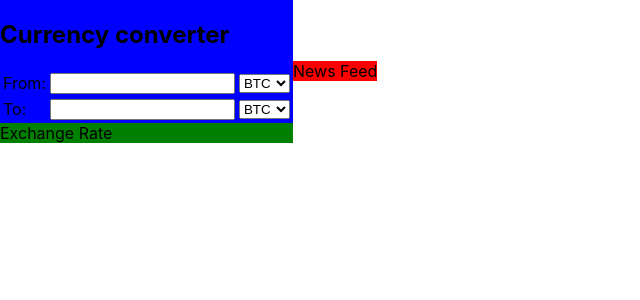
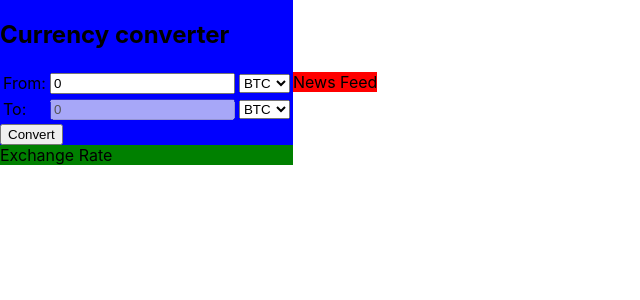
Before and after one commit to virinarl/currency-dashboard-practice, a React (Create React App) app: page / in a window 1280 px wide. Shown: the top 300 px of the page, without its empty margins (0-640 px from the left). Built offline with nearby package versions, Linux system fonts and the light colour scheme.

Commit message:
Funtional CurrencyConverter

```diff
--- a/src/components/CurrencyConverter.js
+++ b/src/components/CurrencyConverter.js
@@ -1,10 +1,41 @@
 import { useState } from "react";
 import ExchangeRateDisplay from "./ExchangeRateDisplay";
+import axios from "axios";
 
 const CurrencyConverter = () => {
   const currencies = ["BTC", "ETH", "USD"];
-  const [OriginalCurrency, setOriginalCurrency] = useState("BTC");
-  const [SecondaryCurrency, setSecondaryCurrency] = useState("BTC");
+  const [originalCurrency, setOriginalCurrency] = useState("BTC");
+  const [secondaryCurrency, setSecondaryCurrency] = useState("BTC");
+  const [amount, setAmount] = useState(0);
+  const [result, setResult] = useState(0);
+
+  const convert = () => {
+    const options = {
+      method: "GET",
+      url: "https://alpha-vantage.p.rapidapi.com/query",
+      params: {
+        from_currency: originalCurrency,
+        function: "CURRENCY_EXCHANGE_RATE",
+        to_currency: secondaryCurrency,
+      },
+      headers: {
+        "x-rapidapi-host": "alpha-vantage.p.rapidapi.com",
+        "x-rapidapi-key": "45afa4811dmsh948a203d5fc2f2bp1944f2jsn85b5e2f5a078",
+      },
+    };
+
+    axios
+      .request(options)
+      .then((response) => {
+        setResult(
+          response.data["Realtime Currency Exchange Rate"]["5. Exchange Rate"] *
+            amount
+        );
+      })
+      .catch((error) => {
+        console.error(error);
+      });
+  };
 
   return (
     <div className="currency-converter">
@@ -18,12 +49,13 @@ const CurrencyConverter = () => {
                 <input
                   type="number"
                   name="original-currency-amount"
-                  value={""}
+                  value={amount}
+                  onChange={(e) => setAmount(e.target.value)}
                 />
               </td>
               <td>
                 <select
-                  value={OriginalCurrency}
+                  value={originalCurrency}
                   name="original-currency"
                   className="original-currency-option"
                   onChange={(e) => setOriginalCurrency(e.target.value)}
@@ -38,14 +70,14 @@ const CurrencyConverter = () => {
               <td>To:</td>
               <td>
                 <input
-                  type="number"
                   name="secondary-currency-amount"
-                  value={""}
+                  value={result}
+                  disabled={true}
                 />
               </td>
               <td>
                 <select
-                  value={SecondaryCurrency}
+                  value={secondaryCurrency}
                   name="secondary-currency"
                   className="secondary-currency-option"
                   onChange={(e) => setSecondaryCurrency(e.target.value)}
@@ -58,6 +90,9 @@ const CurrencyConverter = () => {
             </tr>
           </tbody>
         </table>
+        <button id="convert-button" onClick={convert}>
+          Convert
+        </button>
       </div>
       <ExchangeRateDisplay />
     </div>
```
